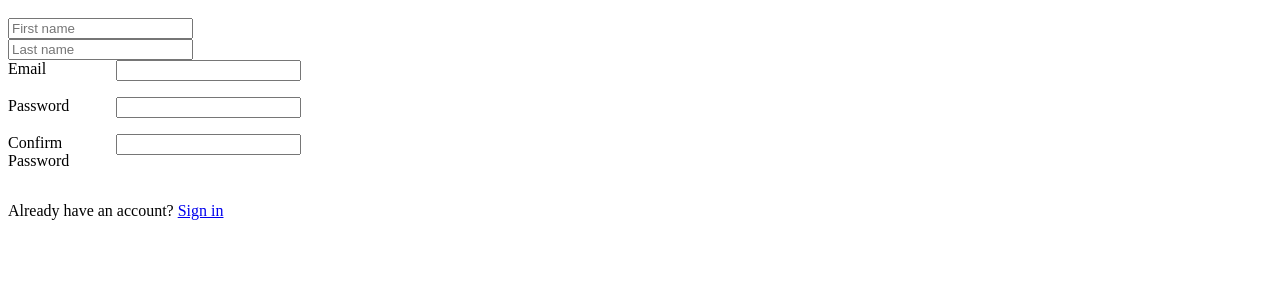
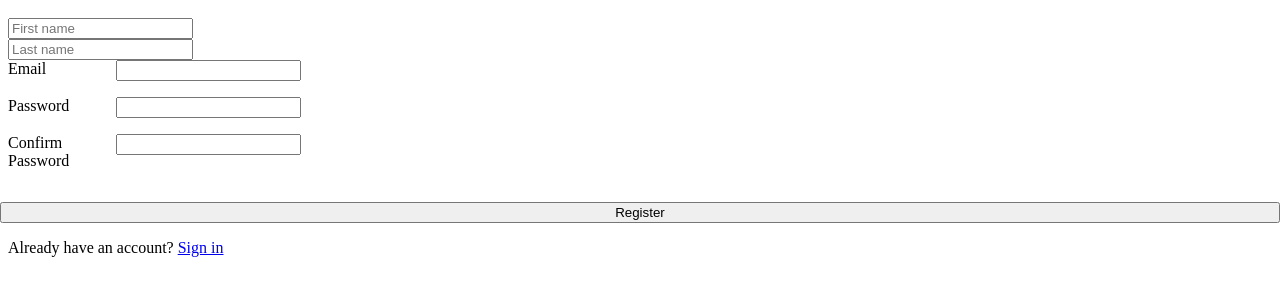
Before and after one commit to JaC1227/INFT2202-Lab2, a website: page register.html in a window 1280 px wide. Shown: the part 101-396 px from the top of the page. Drawn offline with nearby package versions, Linux system fonts and the light colour scheme.

Commit message:
html buttons

```diff
--- a/register.html
+++ b/register.html
@@ -39,6 +39,7 @@
                 </div>
             </div>
         </div>
+        <button type="submit" class="btn btn-primary" id="registerBtn">Register</button>
     </form>
 
     <p>Already have an account? <a href="./login.html">Sign in</a></p>
```
Also changed, not shown: login.html (+1 -0 lines).
